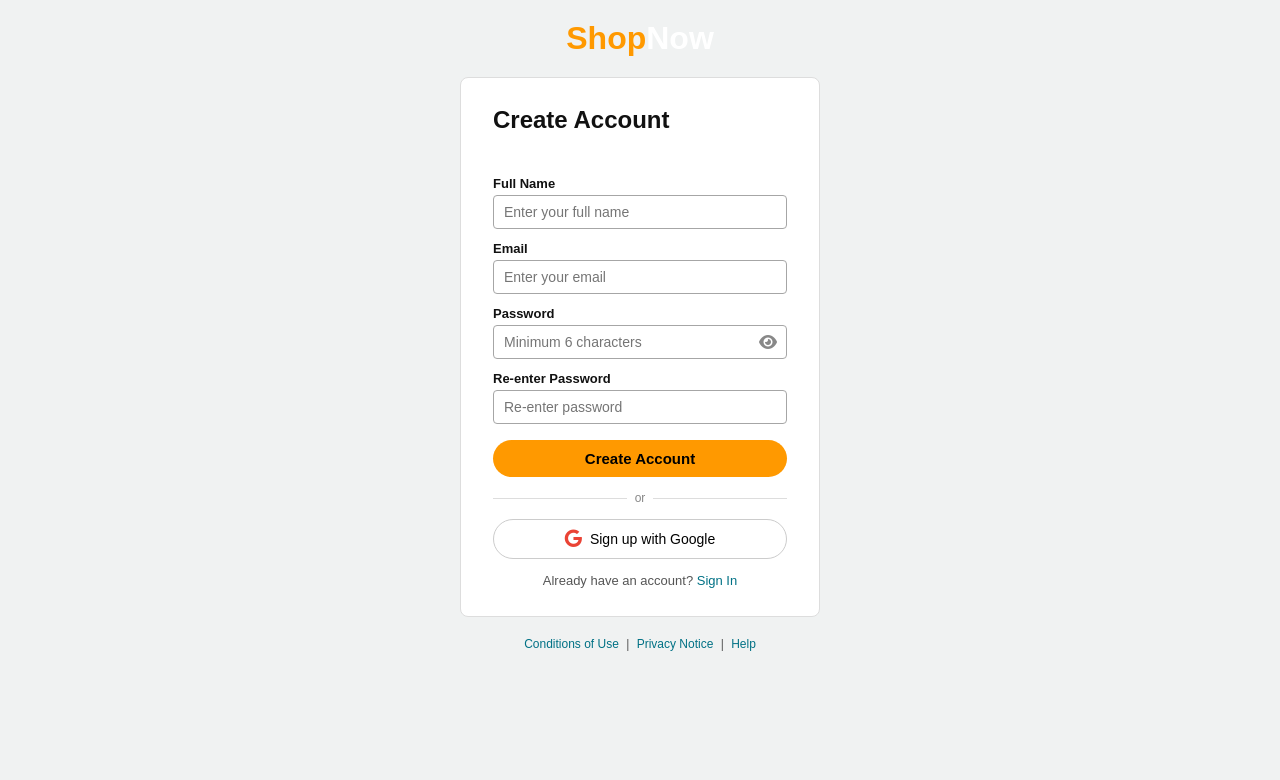
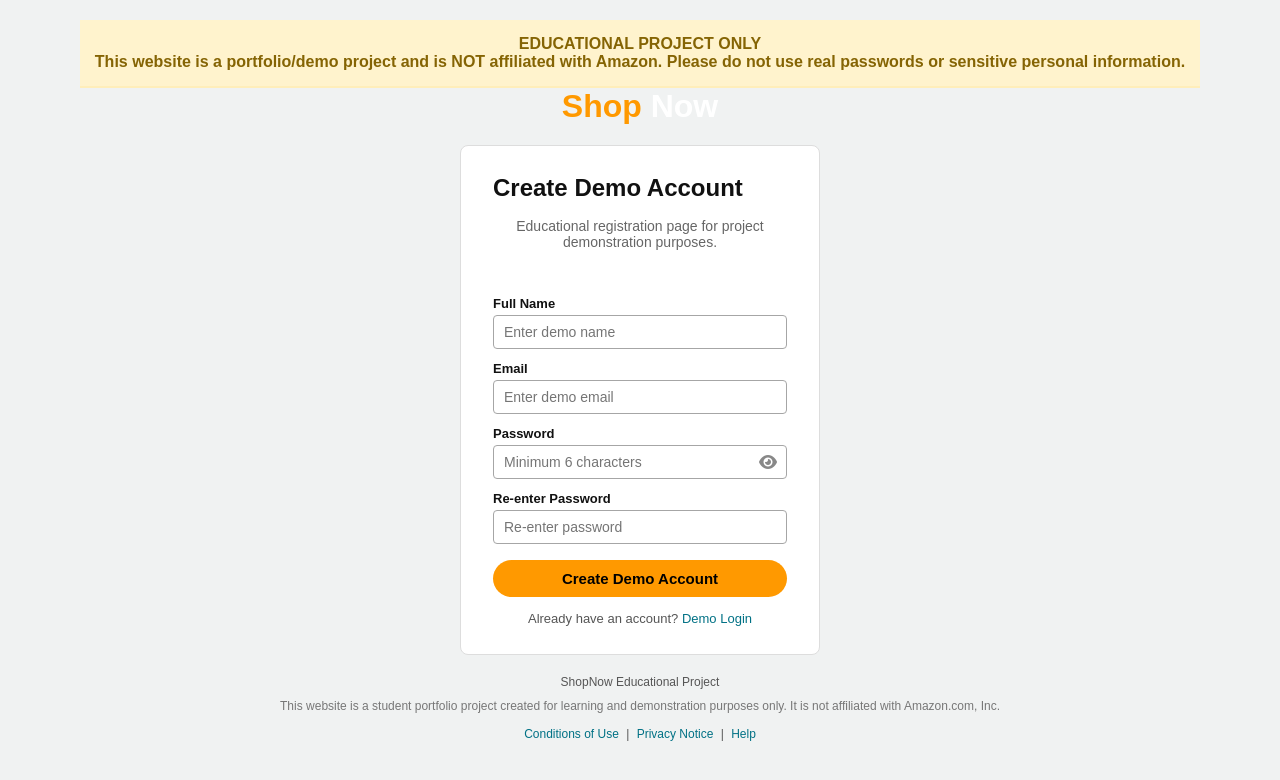
Before and after one commit to Bhagyasrimaddisetty/amazon-replica, a plain HTML site: page register.html in a window 1280 px wide. Drawn offline with Linux system fonts and the light colour scheme; no server answers.

Commit message:
Modify registration page for demo account creation
Updated the registration page for demo purposes, changing titles, placeholders, and button labels.

```diff
--- a/register.html
+++ b/register.html
@@ -3,57 +3,138 @@
 <head>
   <meta charset="UTF-8"/>
   <meta name="viewport" content="width=device-width, initial-scale=1.0"/>
-  <title>Create Account – ShopNow</title>
+
+  <title>Demo Registration - ShopNow Educational Project</title>
+
   <link rel="stylesheet" href="style.css"/>
   <link rel="stylesheet" href="https://cdnjs.cloudflare.com/ajax/libs/font-awesome/6.5.0/css/all.min.css"/>
 </head>
+
 <body class="auth-page">
 
+<!-- Educational Project Notice -->
+<div style="
+background:#fff3cd;
+color:#856404;
+padding:15px;
+text-align:center;
+font-weight:bold;
+border-bottom:2px solid #ffeeba;">
+EDUCATIONAL PROJECT ONLY<br>
+This website is a portfolio/demo project and is NOT affiliated with Amazon.
+Please do not use real passwords or sensitive personal information.
+</div>
+
 <div class="auth-logo">
-  <a href="index.html"><span class="logo-shop">Shop</span><span class="logo-now">Now</span></a>
+  <a href="index.html">
+    <span class="logo-shop">Shop</span>
+    <span class="logo-now">Now</span>
+  </a>
 </div>
 
 <div class="auth-card">
-  <h2>Create Account</h2>
+
+  <h2>Create Demo Account</h2>
+
+  <p style="
+  text-align:center;
+  color:#666;
+  font-size:14px;
+  margin-bottom:20px;">
+  Educational registration page for project demonstration purposes.
+  </p>
+
   <div id="authError" class="auth-error"></div>
 
   <div class="form-group">
     <label>Full Name</label>
-    <input type="text" id="regName" placeholder="Enter your full name"/>
+    <input
+      type="text"
+      id="regName"
+      placeholder="Enter demo name"/>
   </div>
+
   <div class="form-group">
     <label>Email</label>
-    <input type="email" id="regEmail" placeholder="Enter your email"/>
+    <input
+      type="email"
+      id="regEmail"
+      placeholder="Enter demo email"/>
   </div>
+
   <div class="form-group">
     <label>Password</label>
+
     <div class="password-wrap">
-      <input type="password" id="regPassword" placeholder="Minimum 6 characters"/>
-      <i class="fa fa-eye toggle-pw" onclick="togglePw('regPassword',this)"></i>
+      <input
+        type="password"
+        id="regPassword"
+        placeholder="Minimum 6 characters"/>
+
+      <i
+        class="fa fa-eye toggle-pw"
+        onclick="togglePw('regPassword',this)">
+      </i>
     </div>
   </div>
+
   <div class="form-group">
     <label>Re-enter Password</label>
-    <input type="password" id="regConfirm" placeholder="Re-enter password"/>
+    <input
+      type="password"
+      id="regConfirm"
+      placeholder="Re-enter password"/>
   </div>
-  <button class="auth-btn" onclick="registerUser()">Create Account</button>
 
-  <div class="auth-divider"><span>or</span></div>
-  <button class="google-btn" onclick="loginWithGoogle()">
-    <i class="fab fa-google"></i> Sign up with Google
+  <button class="auth-btn" onclick="registerUser()">
+    Create Demo Account
   </button>
 
-  <p class="auth-switch">Already have an account? <a href="login.html">Sign In</a></p>
+  <!-- Temporarily disable Google Sign-Up during review -->
+
+  <!--
+  <div class="auth-divider">
+    <span>or</span>
+  </div>
+
+  <button class="google-btn" onclick="loginWithGoogle()">
+    <i class="fab fa-google"></i>
+    Sign up with Google
+  </button>
+  -->
+
+  <p class="auth-switch">
+    Already have an account?
+    <a href="login.html">Demo Login</a>
+  </p>
+
 </div>
 
 <div class="auth-footer">
-  <a href="#">Conditions of Use</a> | <a href="#">Privacy Notice</a> | <a href="#">Help</a>
+
+  <p style="margin-bottom:10px;">
+    ShopNow Educational Project
+  </p>
+
+  <p style="font-size:12px;color:#777;">
+    This website is a student portfolio project created for learning and demonstration purposes only.
+    It is not affiliated with Amazon.com, Inc.
+  </p>
+
+  <br>
+
+  <a href="#">Conditions of Use</a> |
+  <a href="#">Privacy Notice</a> |
+  <a href="#">Help</a>
+
 </div>
 
 <script src="https://www.gstatic.com/firebasejs/9.22.0/firebase-app-compat.js"></script>
 <script src="https://www.gstatic.com/firebasejs/9.22.0/firebase-auth-compat.js"></script>
 <script src="https://www.gstatic.com/firebasejs/9.22.0/firebase-database-compat.js"></script>
+
 <script src="firebase-config.js"></script>
 <script src="auth.js"></script>
+
 </body>
 </html>
```
